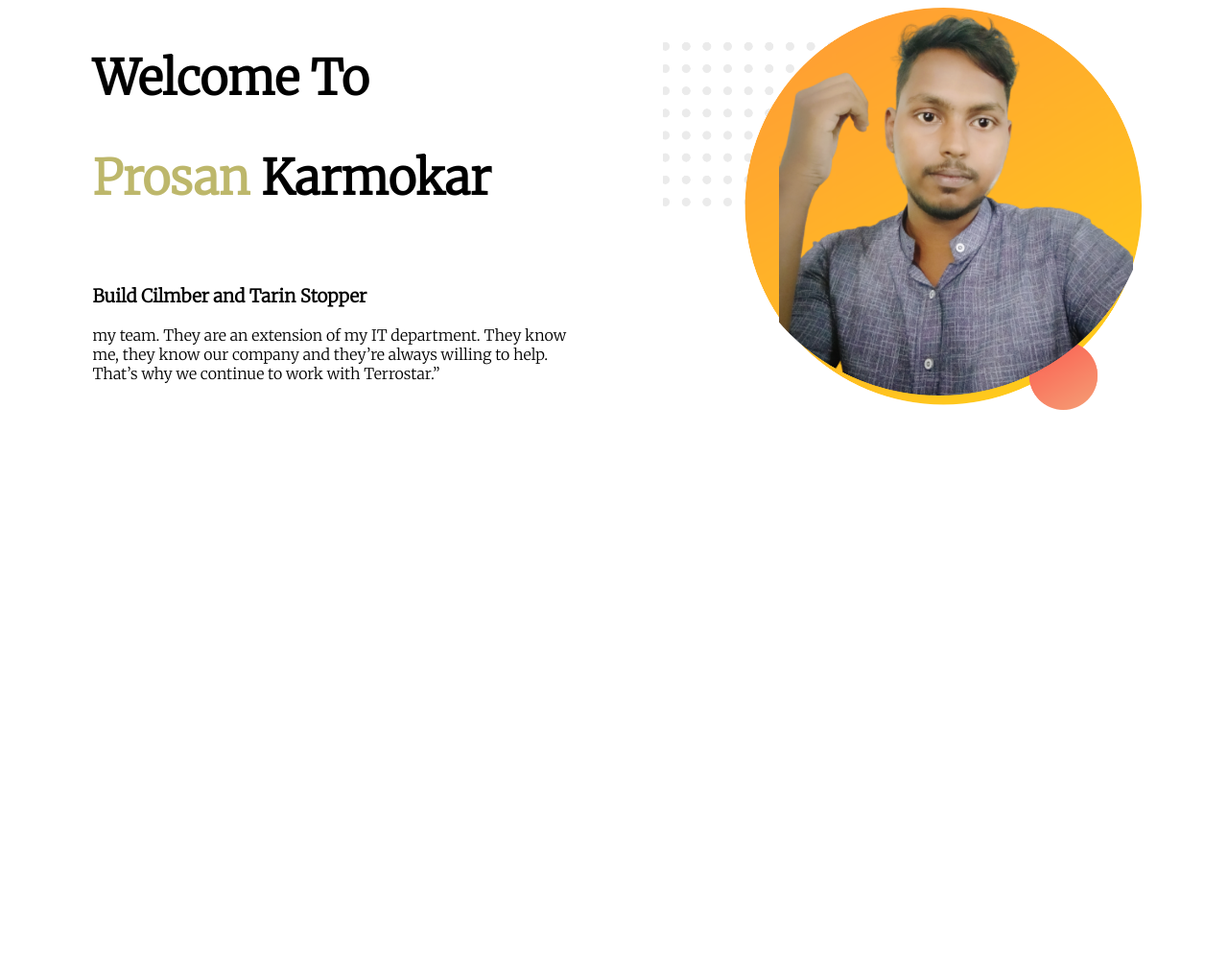
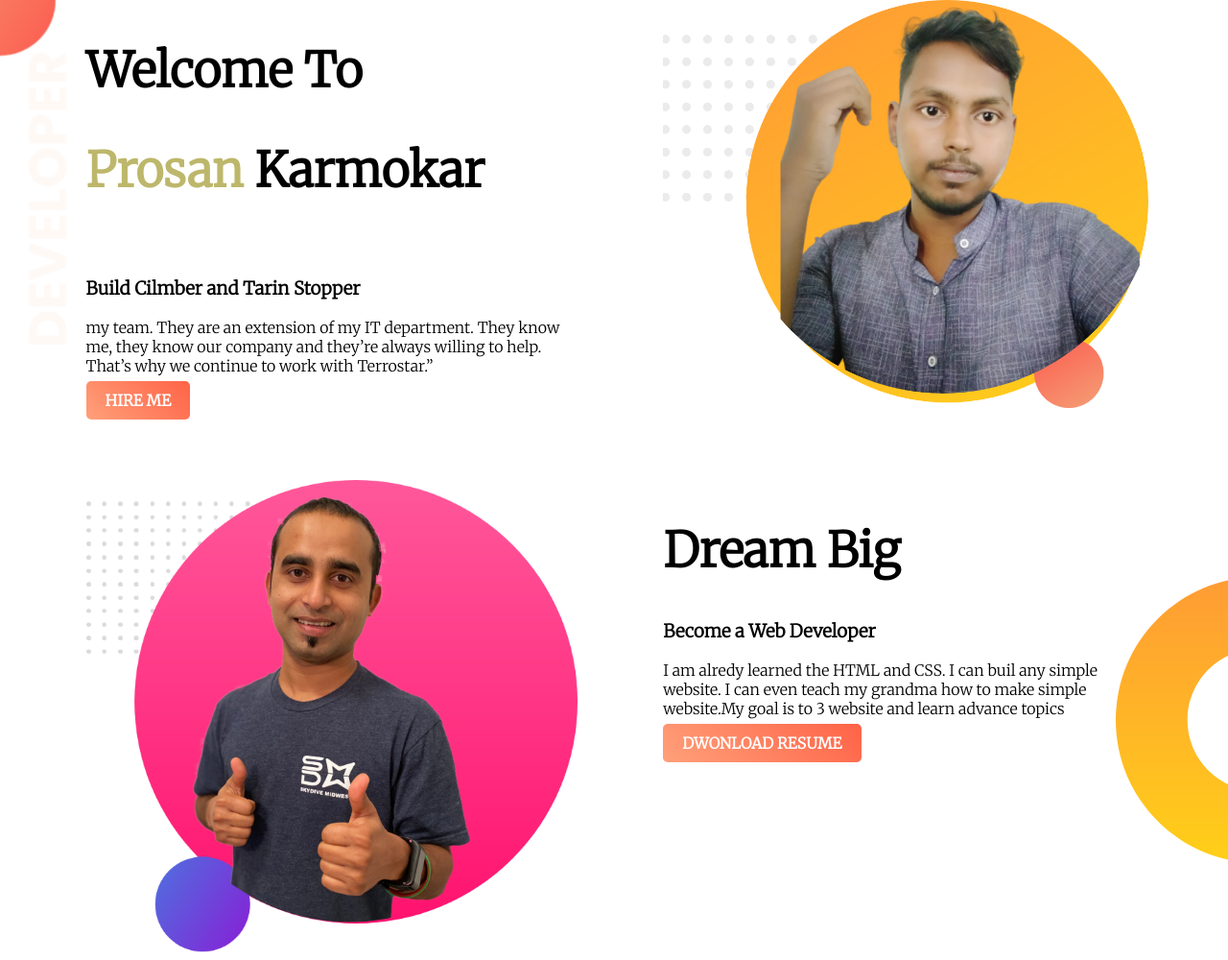
Before and after one commit to prosan221/my-frist-desing, a plain HTML site: page index.html in a window 1280 px wide. Shown: the whole page at 96% size. Before the commit the page ends 800 px from the top, so only its background shows below. Drawn offline with Linux system fonts and the light colour scheme.

Commit message:
thats my update

```diff
--- a/index.html
+++ b/index.html
@@ -11,19 +11,33 @@
     <link rel="stylesheet" href="style.css">
 </head>
 <body>
-    <section>
+    <section class="top-banner">
         <div class="half-width">
             <h1>Welcome To</h1>
             <h1><span class="pro">Prosan</span> Karmokar</h1>
             <br>
             <h3>Build Cilmber and Tarin Stopper</h3>
             <p>my team. They are an extension of my IT department. They know me, they know our company and they’re always willing to help. That’s why we continue to work with Terrostar.”</p>
+            <a class="link-bottom" target="-blank" href="https://www.youtube.com/shorts/08RlGxPMXvQ">HIRE ME</a>
         </div>
+
          <div class="half-width"><img src="images/image 11.png" alt="">
+        </div>
+    </section>
+    <section class="part-2">
+        <div class="half-width">
+            <div><img src="images/jhankar2.png" alt=""></div>
+        </div>
+        <div class="half-width">
+            <h1>Dream Big</h1>
+            <h3>Become a Web Developer</h3>
+            <p>I am alredy learned the HTML and CSS. I can buil any simple website. I can even teach my grandma how to make simple website.My goal is to 3 website and learn advance topics</p>
+            <a class="bottom" target="_blank" href="https://www.facebook.com/mon.mora.568294">DWONLOAD RESUME</a>
         </div>
     </section>
 
 
 
+
 </body>
 </html>
--- a/style.css
+++ b/style.css
@@ -1,4 +1,5 @@
 body{
+    margin: 0;
     font-family: 'Merriweather', serif;
 
 }
@@ -17,3 +18,35 @@ h1{
 .half-width img{
     width: 100%;
 }
+.top-banner{
+    height: 500px;
+    background-image: url("images/top-banner.png");
+    background-repeat: no-repeat;
+}
+.link-bottom{
+    background-image: linear-gradient(45deg, lightSalmon, tomato);
+    text-decoration: none;
+    color: white;
+    padding: 10px 20px;
+    border-radius: 5px;
+    font-weight: 700;
+}
+
+
+
+
+.part-2{
+    height: 500px;
+    background-image: url("images/dream-bg.png");
+    background-repeat: no-repeat;
+    background-position: right;
+
+}
+.bottom{
+    background-image: linear-gradient(45deg, lightSalmon, tomato);
+    text-decoration: none;
+    color: white;
+    padding: 10px 20px;
+    font-weight: 700;
+    border-radius: 5px;
+}
```
Also changed, not shown: images/dream-bg.png (added), images/jhankar2.png (added), images/top-banner.png (added).
